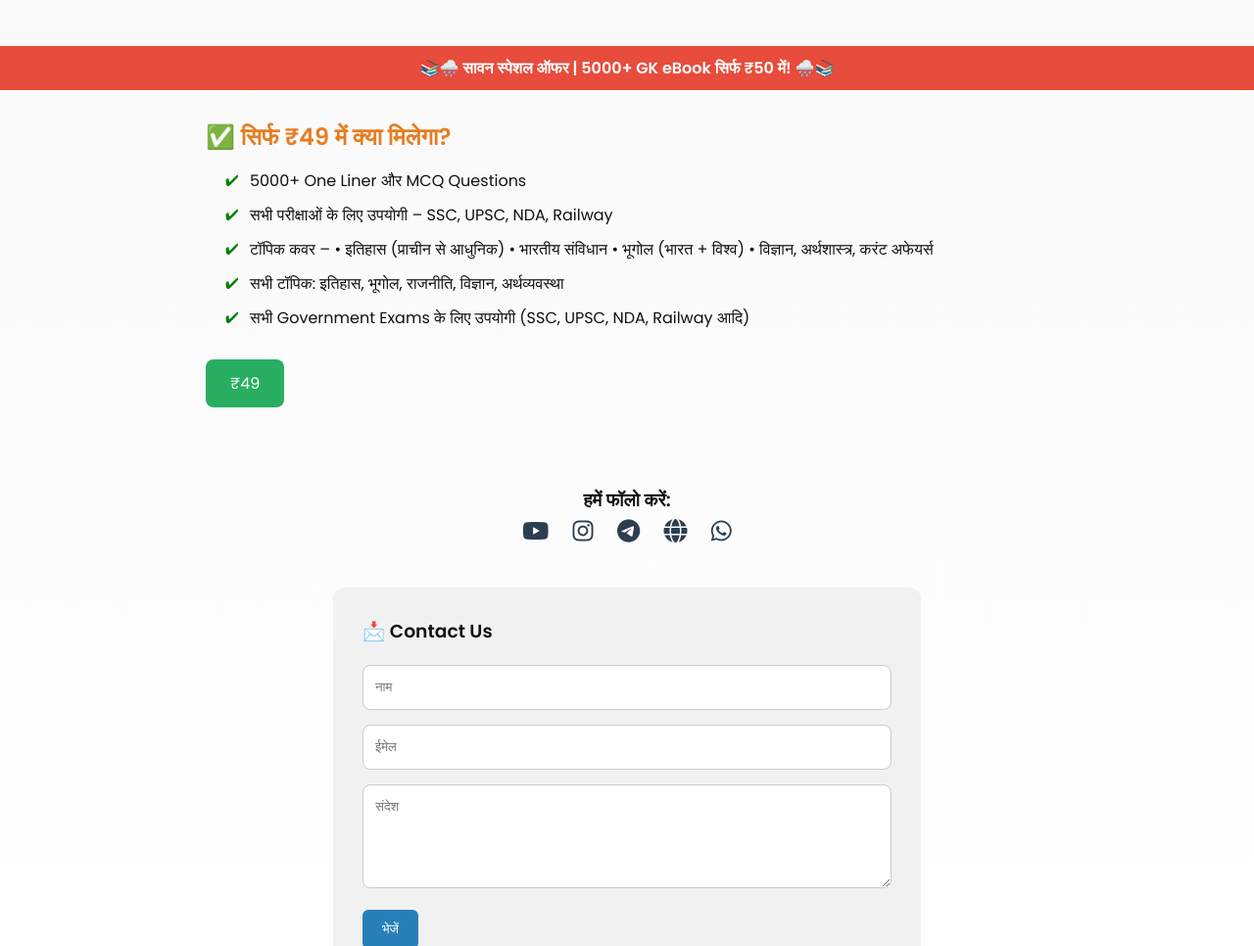
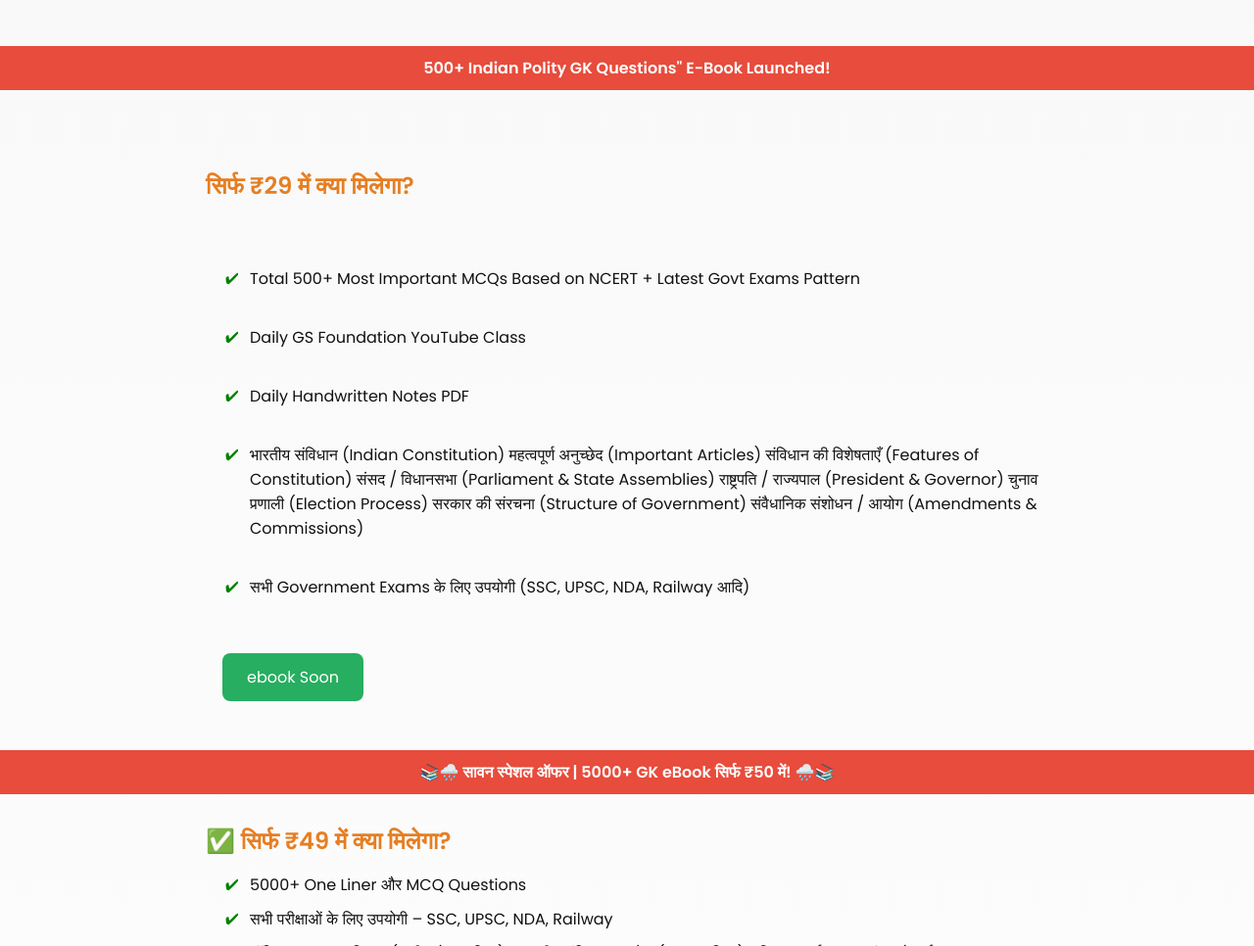
Before and after one commit to Ankitgupta9569/AKG-STUDY-GROUP, a plain HTML site: page index.html in a window 1280 px wide. Shown: the part 489-1455 px from the top of the page at 98% size. Drawn offline with Linux system fonts and the light colour scheme.

Commit message:
Update index.html

```diff
--- a/index.html
+++ b/index.html
@@ -178,7 +178,40 @@
 
     <a class="btn" href="https://rzp.io/l/akggs99" target="_blank">₹99 में जॉइन करें</a>
   </div>
+<div class="offer">
+   500+ Indian Polity GK Questions" E-Book Launched!
 
+  </div>
+
+  <div class="content">
+    <h2> सिर्फ ₹29 में क्या मिलेगा?</h2>
+    <ul>
+      <li> Total 500+ Most Important MCQs
+ Based on NCERT + Latest Govt Exams Pattern
+
+</li>
+      <li>Daily GS Foundation YouTube Class</li>
+      <li>Daily Handwritten Notes PDF </li>
+      <li>भारतीय संविधान (Indian Constitution)
+
+महत्वपूर्ण अनुच्छेद (Important Articles)
+
+संविधान की विशेषताएँ (Features of Constitution)
+
+संसद / विधानसभा (Parliament & State Assemblies)
+
+राष्ट्रपति / राज्यपाल (President & Governor)
+
+चुनाव प्रणाली (Election Process)
+
+सरकार की संरचना (Structure of Government)
+
+संवैधानिक संशोधन / आयोग (Amendments & Commissions)</li>
+      <li>सभी Government Exams के लिए उपयोगी (SSC, UPSC, NDA, Railway आदि)</li>
+    </ul>
+
+    <a class="btn" href="https://rzp.io/l/akggs99" target="_blank">ebook Soon</a>
+  </div>
 
   <div class="offer">
     📚🌧️ सावन स्पेशल ऑफर | 5000+ GK eBook सिर्फ ₹50 में! 🌧️📚
```
